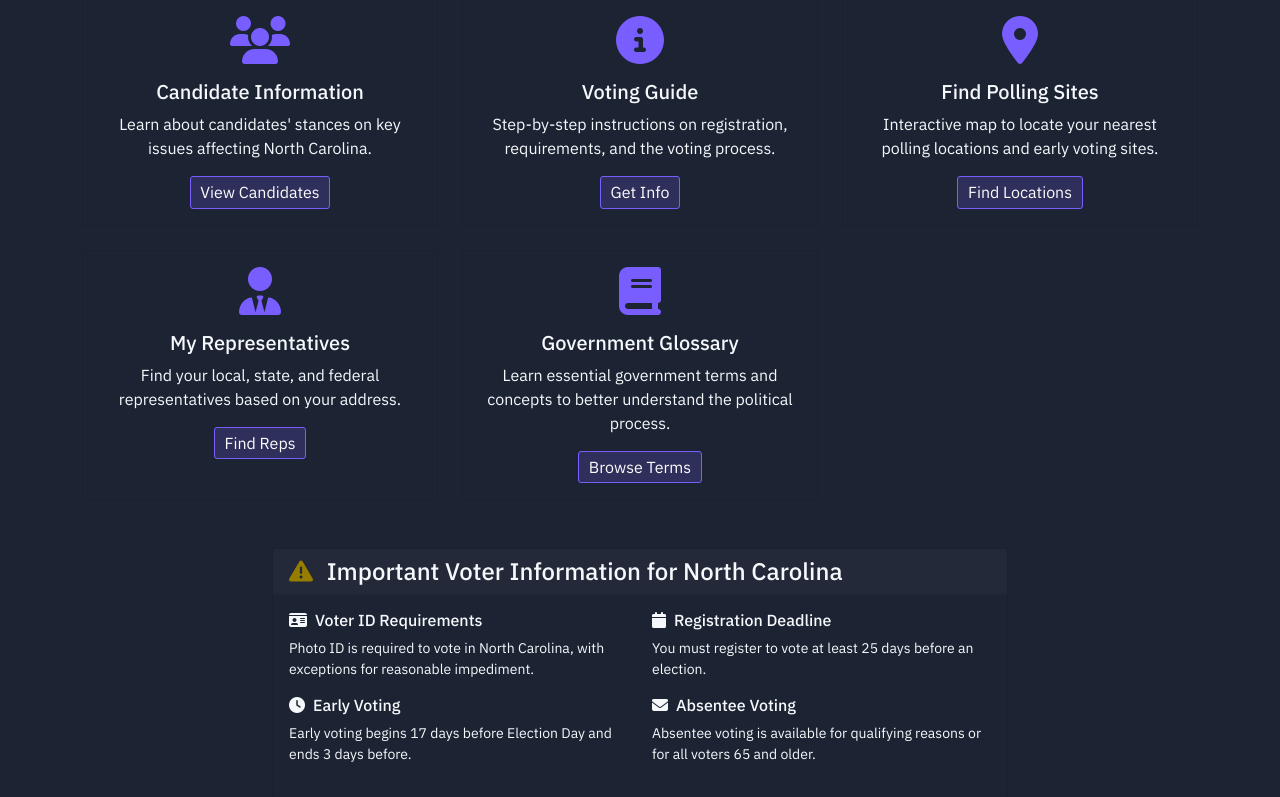
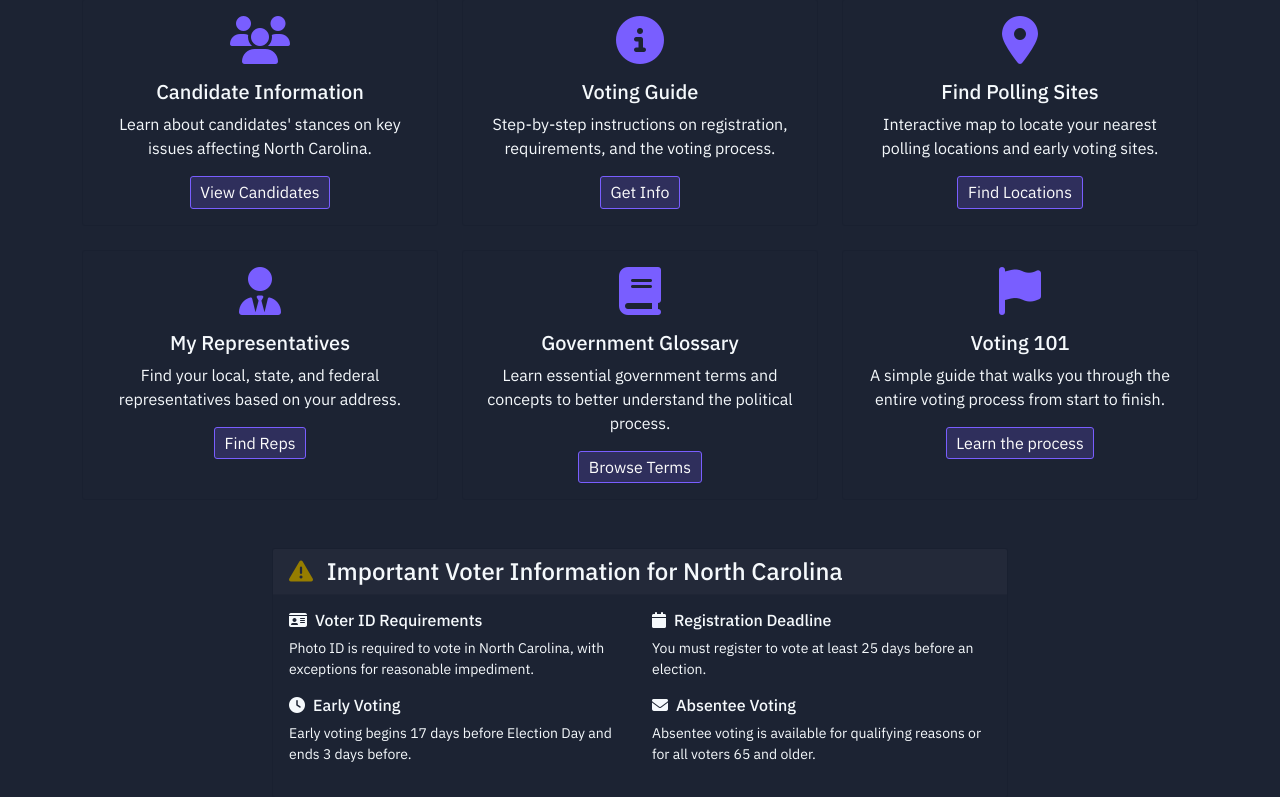
Before and after one commit to EvanY-74/CAC, a Flask app: page / in a window 1280 px wide. Shown: the part 382-1179 px from the top of the page. Run offline with Flask 3, Linux system fonts and the light colour scheme.

Commit message:
added a 6th button "voting 101"

```diff
--- a/static/templates/index.html
+++ b/static/templates/index.html
@@ -111,6 +111,19 @@
                 </div>
             </div>
         </div>
+
+        <div class="col-md-6 col-lg-4">
+            <div class="card h-100">
+                <div class="card-body text-center">
+                    <i class="fas fa-flag fa-3x text-primary mb-3"></i>
+                    <h5 class="card-title">Voting 101</h5>
+                    <p class="card-text">
+                        A simple guide that walks you through the entire voting process from start to finish.
+                    </p>
+                    <a href="https://www.eac.gov/voters/voting-101-election-information-new-voters?utm_source=chatgpt.com" target="_new" class="btn btn-primary">Learn the process</a>
+                </div>
+            </div>
+        </div>
     </div>
 
     <!-- Key Information Section -->
```
